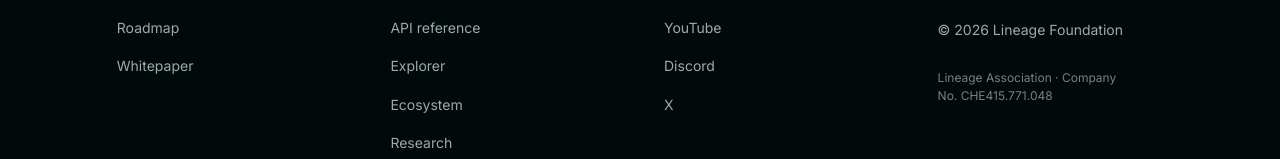
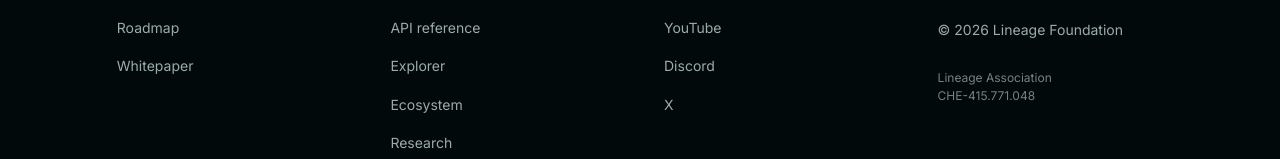
Before and after one commit to lineage-foundation/website, a Next.js app: page /tokenomics in a window 1280 px wide. Shown: the part 5818-5977 px from the top of the page. Built offline with nearby package versions, Linux system fonts and the light colour scheme.

Commit message:
chore(footer): put association UID on its own line and hyphenate it (#42)

```diff
--- a/components/SiteFooter.tsx
+++ b/components/SiteFooter.tsx
@@ -136,7 +136,9 @@ export function SiteFooter() {
               <Link href="/">Lineage Foundation</Link>
             </p>
             <p className={styles.legalEntity}>
-              Lineage Association · Company No.&nbsp;CHE415.771.048
+              Lineage Association
+              <br />
+              CHE-415.771.048
             </p>
           </section>
         </div>
```
